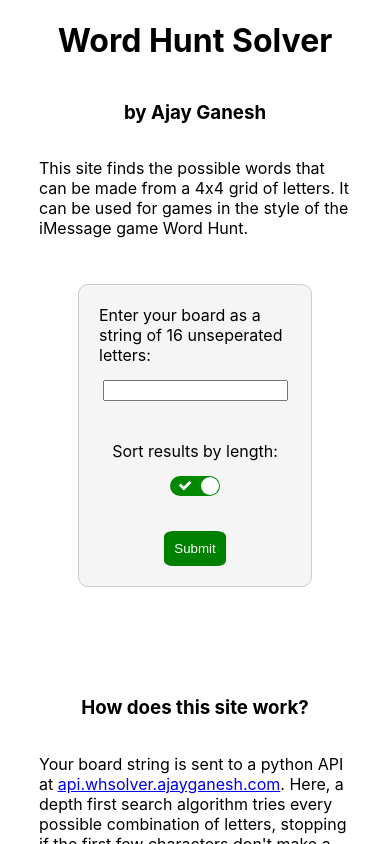
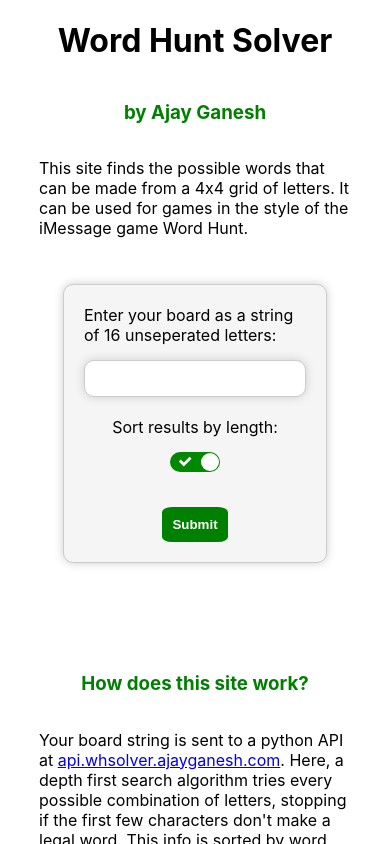
Before and after one commit to AjayGanesh02/WHSolverApp, a React (Create React App) app: page / in a window 390 px wide. Shown: the top 844 px of the page. Built offline with nearby package versions, Linux system fonts and the light colour scheme.

Commit message:
even more mobile and aesthetic changes

```diff
--- a/src/App.js
+++ b/src/App.js
@@ -67,9 +67,9 @@
           <form onSubmit={handleSubmit}>
             <label>
               Enter your board as a string of 16 unseperated letters:<br />
-              <input type="text" value={input} onChange={handleInput} />
+              <input className='text' type="text" value={input} onChange={handleInput} />
             </label>
-            <br /><br />
+            <br />
             <label>
               Sort results by length:<br />
               <Switch className='toggle' onChange={handleToggle} checked={checked} height={20} width={50} />
--- a/src/app.scss
+++ b/src/app.scss
@@ -1,11 +1,15 @@
 .App {
-
     .textbox {
         width: 80%;
         display: flex;
         flex-direction: column;
         align-items: center;
         justify-content: center;
+        text-decoration: none;
+
+        h3 {
+            color: green;
+        }
     }
 
     header {
@@ -33,12 +37,25 @@
                 padding: 20px;
                 border-radius: 10px;
                 border: 1px solid #ccc;
+                box-shadow: 0px 0px 10px #ccc;
                 margin-top: 20px;
 
                 label {
                     display: flex;
                     flex-direction: column;
                     align-items: center;
+
+                    input[type=text] {
+                        width: 200px;
+                        padding: 10px;
+                        border: 1px solid #ccc;
+                        border-radius:10px;
+                        box-shadow: 0px 0px 10px #ccc;
+
+                        :focus{
+                            border: green;
+                        }
+                    }
 
                     input {
                         margin-top: 15px;
@@ -54,6 +71,7 @@
                         color: white;
                         background-color: green;
                         padding: 10px;
+                        font-weight:600;
                         cursor: pointer;
                     }
                 }
--- a/src/components/results/resultcard.scss
+++ b/src/components/results/resultcard.scss
@@ -2,8 +2,10 @@
     display: flex;
     flex-direction: column;
     border: 1px solid #ccc;
-    border-radius: 5px;
+    border-radius: 10px;
+    box-shadow: 0px 0px 10px #ccc;
     padding: 10px;
+
 
     .path{
         display: flex;
--- a/src/components/results/results.scss
+++ b/src/components/results/results.scss
@@ -13,7 +13,17 @@
         grid-column-gap: 30px;
         grid-row-gap: 30px;
 
-        @media only screen and (max-device-width: 480px) {
+        @media only screen and (max-device-width: 1000px) {
+            /* in mobile css commands */
+            grid-template-columns: repeat(3, 1fr);
+        }
+
+        @media only screen and (max-device-width: 750px) {
+            /* in mobile css commands */
+            grid-template-columns: repeat(2, 1fr);
+        }
+
+        @media only screen and (max-device-width: 500px) {
             /* in mobile css commands */
             grid-template-columns: repeat(1, 1fr);
         }
```
